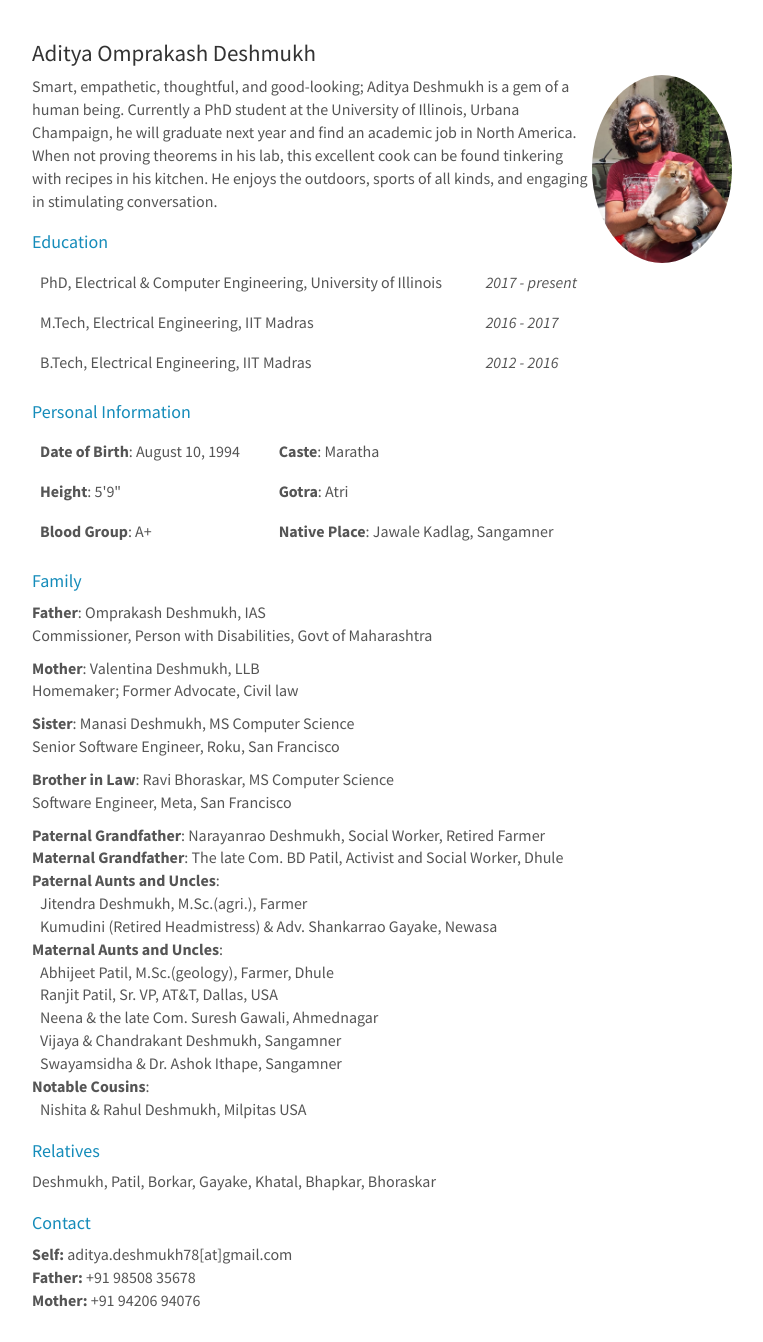
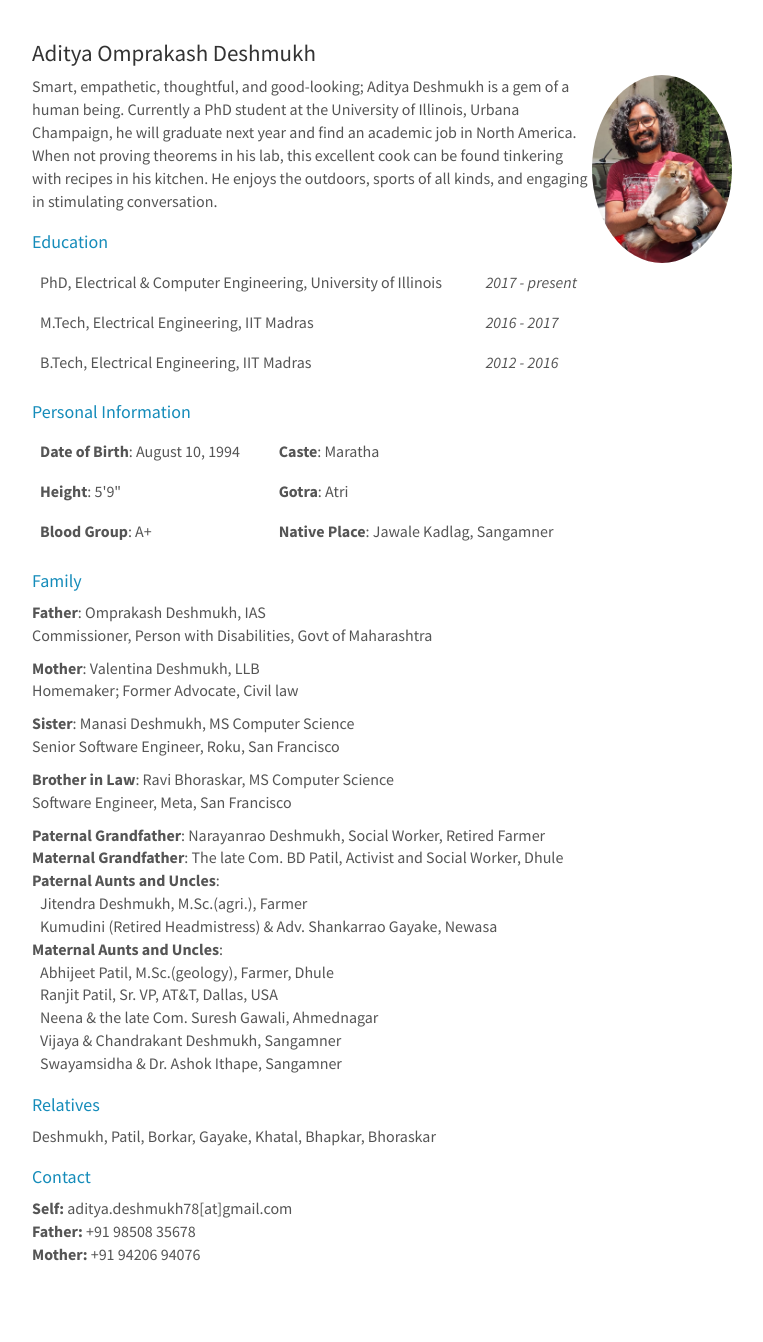
Before and after one commit to ravibhoraskar/ravibhoraskar.github.io, a Jekyll site: the page built from aditya.html, in a window 1280 px wide. Shown: the whole page, without its empty margins (258-1021 px from the left). Built offline with Jekyll 4.4.1, drawn with Linux system fonts in a browser that asks for light colours; after the commit the page ends 1296 px from its top, so only the background shows below that.

Commit message:
Back out "Add Nishita to biodata"
Original commit changeset: 5873f77c237a

```diff
--- a/aditya.html
+++ b/aditya.html
@@ -74,8 +74,6 @@ title: Aditya Omprakash Deshmukh
         &ensp;Neena & the late Com. Suresh Gawali, Ahmednagar <br />
         &ensp;Vijaya & Chandrakant Deshmukh, Sangamner <br />
         &ensp;Swayamsidha & Dr. Ashok Ithape, Sangamner <br />
-        <b>Notable Cousins</b>: <br />
-        &ensp;Nishita & Rahul Deshmukh, Milpitas USA <br />
     </p>
     <h3><a href="#">Relatives</a></h3>
     Deshmukh, Patil, Borkar, Gayake, Khatal, Bhapkar, Bhoraskar
```
